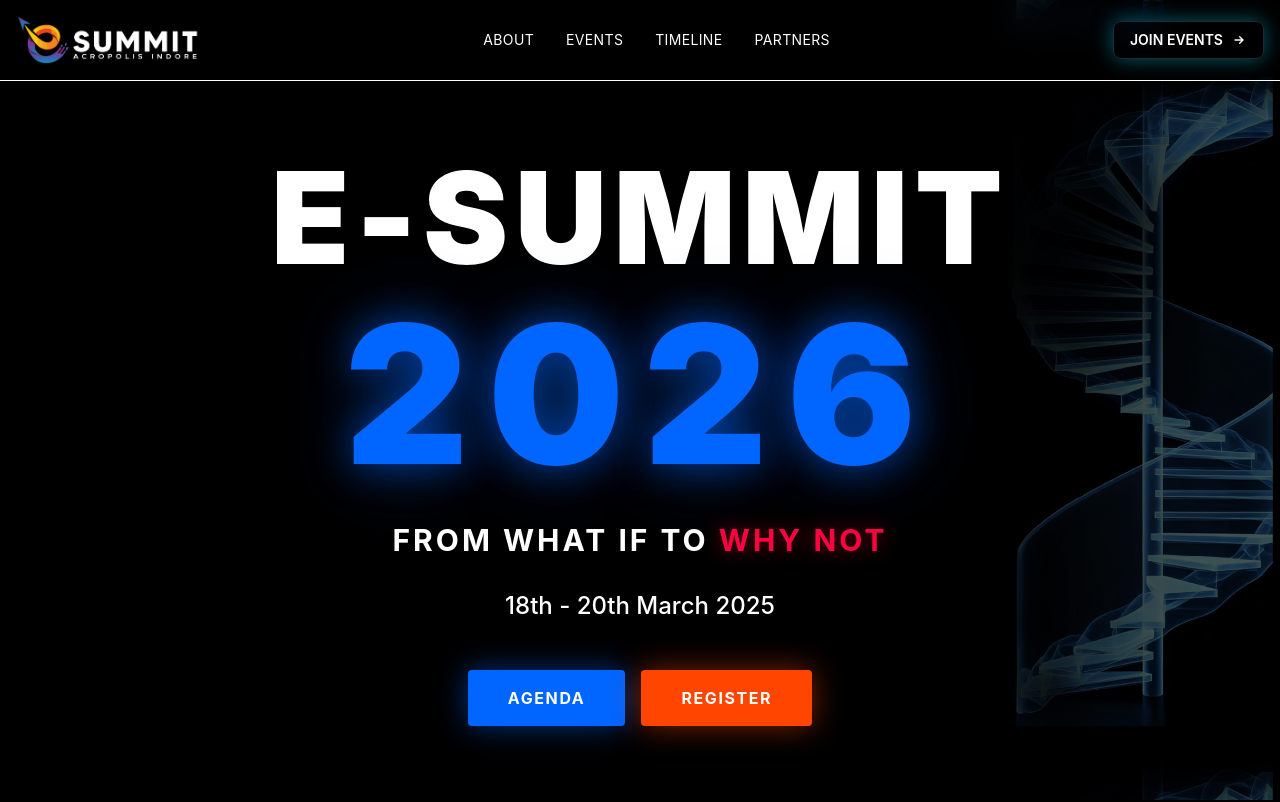
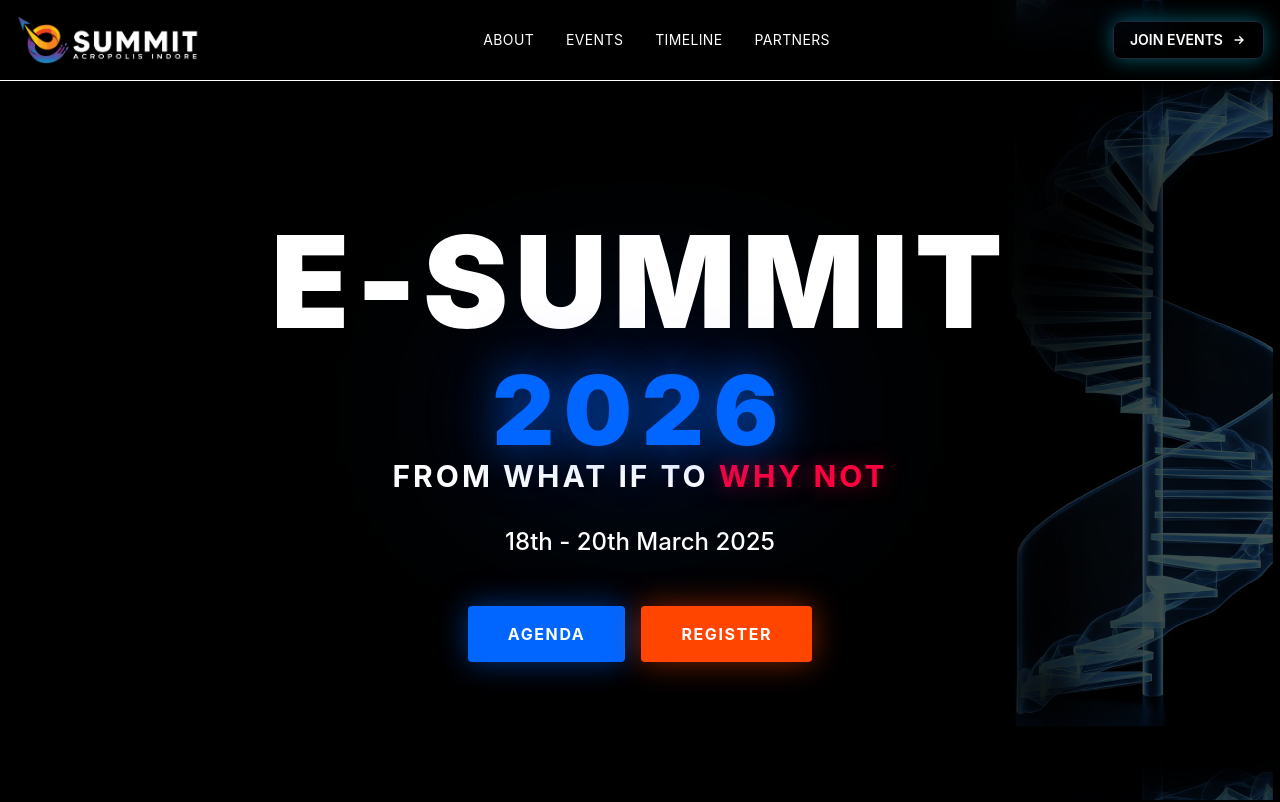
Before and after one commit to Ansh-mick27/AIIHFound_E_summit, a Next.js app: page / in a window 1280 px wide. Shown: the top 802 px of the page. Built offline with nearby package versions, Linux system fonts and the light colour scheme.

Commit message:
Adjust 2026 size and add bluish glow background behind it

```diff
--- a/src/components/CyberpunkHero.tsx
+++ b/src/components/CyberpunkHero.tsx
@@ -49,12 +49,22 @@ export default function CyberpunkHero() {
                     E-SUMMIT
                 </motion.h1>
 
-                {/* 2026 in Blue */}
+                {/* 2026 in Blue with Glow Background */}
+                <div className="relative inline-block">
+                    {/* Bluish Glow Background Behind 2026 */}
+                    <div
+                        className="absolute inset-0 blur-3xl -z-10"
+                        style={{
+                            background: 'radial-gradient(ellipse, rgba(0, 102, 255, 0.4) 0%, rgba(0, 102, 255, 0.2) 40%, transparent 70%)',
+                            transform: 'scale(1.5)'
+                        }}
+                    />
+
                     <motion.div
                         initial={{ opacity: 0, y: 20 }}
                         animate={{ opacity: 1, y: 0 }}
                         transition={{ duration: 0.6, delay: 0.1 }}
-                    className="text-7xl md:text-9xl lg:text-[12rem] font-black mb-8"
+                        className="text-6xl md:text-7xl lg:text-8xl font-black"
                         style={{
                             color: '#0066FF',
                             textShadow: '0 0 40px rgba(0, 102, 255, 0.6), 0 0 80px rgba(0, 102, 255, 0.3)',
@@ -63,6 +73,7 @@ export default function CyberpunkHero() {
                     >
                         2026
                     </motion.div>
+                </div>
 
                 {/* Tagline */}
                 <motion.h2
```
Lines whose indentation alone changed are shown as unchanged.
